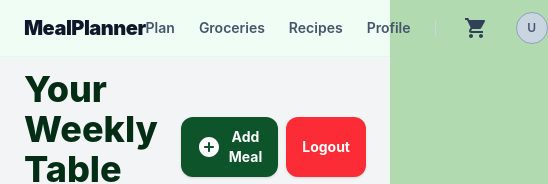
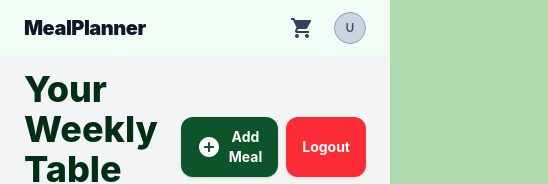
Before and after one commit to calebtolorunleke/mealplanner, a React (Vite) app: page /dashboard in a window 390 px wide. Shown: the top 184 px of the page, 548 px wide, since content can reach past the window. Built offline with nearby package versions, Linux system fonts and the light colour scheme; sample sign-in values are in the browser's storage.

Commit message:
fix(navigation): make header links responsive and hide them on mobile viewports

```diff
--- a/src/components/navigation/Header.jsx
+++ b/src/components/navigation/Header.jsx
@@ -1,41 +1,62 @@
 import React from "react";
+import { useNavigate } from "react-router-dom";
 import ShoppingCartIcon from "@mui/icons-material/ShoppingCart";
 
 const Header = () => {
+  const navigate = useNavigate();
+
   return (
     <header className="bg-green-50 py-3 px-6 flex items-center justify-between border-b border-green-100">
       {/* Branding */}
-      <span className="text-xl font-black text-slate-900 tracking-tight">
+      <span
+        onClick={() => navigate("/dashboard")}
+        className="text-xl font-black text-slate-900 tracking-tight cursor-pointer"
+      >
         MealPlanner
       </span>
 
       {/* Navigation & Utilities */}
-      <nav className="flex items-center gap-6 text-sm font-semibold text-slate-600">
+      <nav className="flex items-center gap-4 sm:gap-6 text-sm font-semibold text-slate-600">
         {/* Main Links */}
-        <ul className="flex flex-row gap-6">
-          <li className="hover:text-green-600 cursor-pointer transition-colors">
+        <ul className="hidden md:flex flex-row gap-6">
+          <li
+            onClick={() => navigate("/dashboard")}
+            className="hover:text-green-600 cursor-pointer transition-colors"
+          >
             Plan
           </li>
-          <li className="hover:text-green-600 cursor-pointer transition-colors">
+          <li
+            onClick={() => navigate("/grocerylist")}
+            className="hover:text-green-600 cursor-pointer transition-colors"
+          >
             Groceries
           </li>
-          <li className="hover:text-green-600 cursor-pointer transition-colors">
+          <li
+            onClick={() => navigate("/meals")}
+            className="hover:text-green-600 cursor-pointer transition-colors"
+          >
             Recipes
           </li>
-          <li className="hover:text-green-600 cursor-pointer transition-colors">
+          <li
+            onClick={() => navigate("/editprofile")}
+            className="hover:text-green-600 cursor-pointer transition-colors"
+          >
             Profile
           </li>
         </ul>
 
-        <div className="h-4 w-px bg-slate-300"></div>
+        <div className="hidden md:block h-4 w-px bg-slate-300"></div>
 
         {/* Cart Icon */}
-        <button className="relative p-1 text-slate-700 hover:text-green-600 transition-colors">
+        <button className="relative p-1 text-slate-700 hover:text-green-600 transition-colors cursor-pointer">
           <ShoppingCartIcon className="w-5 h-5" />
         </button>
 
         {/* Profile Image Avatar Placeholder */}
-        <div className="w-8 h-8 rounded-full bg-slate-300 border border-slate-400 overflow-hidden flex items-center justify-center text-xs text-slate-600">
+        <div
+          onClick={() => navigate("/editprofile")}
+          className="w-8 h-8 rounded-full bg-slate-300 border border-slate-400 overflow-hidden flex items-center justify-center text-xs text-slate-600 cursor-pointer"
+        >
           <span>U</span>
         </div>
       </nav>
```
